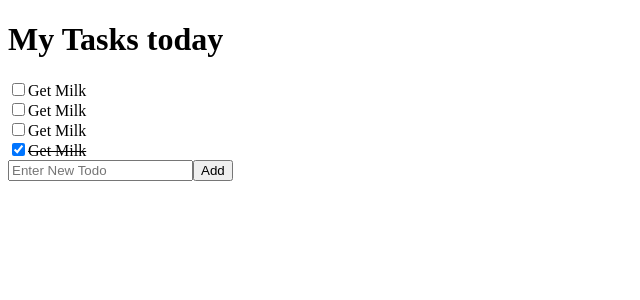
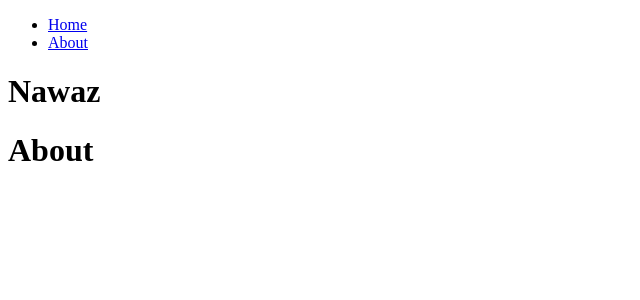
Before and after one commit to Nawaz444/todo-app, a React (Vite) app: page /about in a window 1280 px wide. Shown: the top 300 px of the page, without its empty margins (0-640 px from the left). Built offline with nearby package versions, Linux system fonts and the light colour scheme.

Commit message:
added routing

```diff
--- a/package.json
+++ b/package.json
@@ -28,7 +28,9 @@
     "parcel": "^2.0.0-beta.2"
   },
   "dependencies": {
+    "qs": "^6.10.1",
     "react": "^17.0.2",
-    "react-dom": "^17.0.2"
+    "react-dom": "^17.0.2",
+    "react-router-dom": "^5.2.0"
   }
 }
--- /dev/null
+++ b/src/Screens/About.jsx
@@ -0,0 +1,15 @@
+import React from 'react';
+
+class About extends React.Component {
+    constructor(props) {
+        super(props);
+        console.log(props);
+        this.state = {};
+    }
+
+    render() {
+        return <h1>About</h1>;
+    }
+}
+
+export default About;
--- /dev/null
+++ b/src/Screens/Home.jsx
@@ -0,0 +1,20 @@
+/* eslint-disable react/destructuring-assignment */
+/* eslint-disable prefer-destructuring */
+import React from 'react';
+import qs from 'querystring';
+
+class Home extends React.Component {
+    constructor(props) {
+        super(props);
+        this.state = {};
+    }
+
+    render() {
+        const location = this.props.location;
+        const removedQuertion = location.search.slice(1);
+        const parsed = qs.parse(removedQuertion);
+        return <h1>{parsed.company}</h1>;
+    }
+}
+
+export default Home;
--- a/src/index.jsx
+++ b/src/index.jsx
@@ -1,7 +1,15 @@
 import React from 'react';
 import { render } from 'react-dom';
+import {
+    BrowserRouter as Router,
+    Switch,
+    Route,
+    Link,
+} from 'react-router-dom';
 
-import Todos from './Screens/Todos';
+// import Todos from './Screens/Todos';
+import Home from './Screens/Home';
+import About from './Screens/About';
 
 class App extends React.Component {
     constructor(props) {
@@ -11,10 +19,27 @@ class App extends React.Component {
 
     render() {
         return (
-            <div>
-                <h1>My Tasks today</h1>
-                <Todos />
-            </div>
+            <Router>
+                <div>
+                    <nav>
+                        <ul>
+                            <li>
+                                <Link to="/">Home</Link>
+                            </li>
+                            <li>
+                                <Link to="/about">About</Link>
+                            </li>
+                        </ul>
+                    </nav>
+                </div>
+                <Switch>
+                    <div>
+                        <h1>Nawaz</h1>
+                        <Route component={Home} path="/" exact />
+                        <Route component={About} path="/about" />
+                    </div>
+                </Switch>
+            </Router>
         );
     }
 }
```
Also changed, not shown: 1 other file (tests, documents, lock files or other folders).
